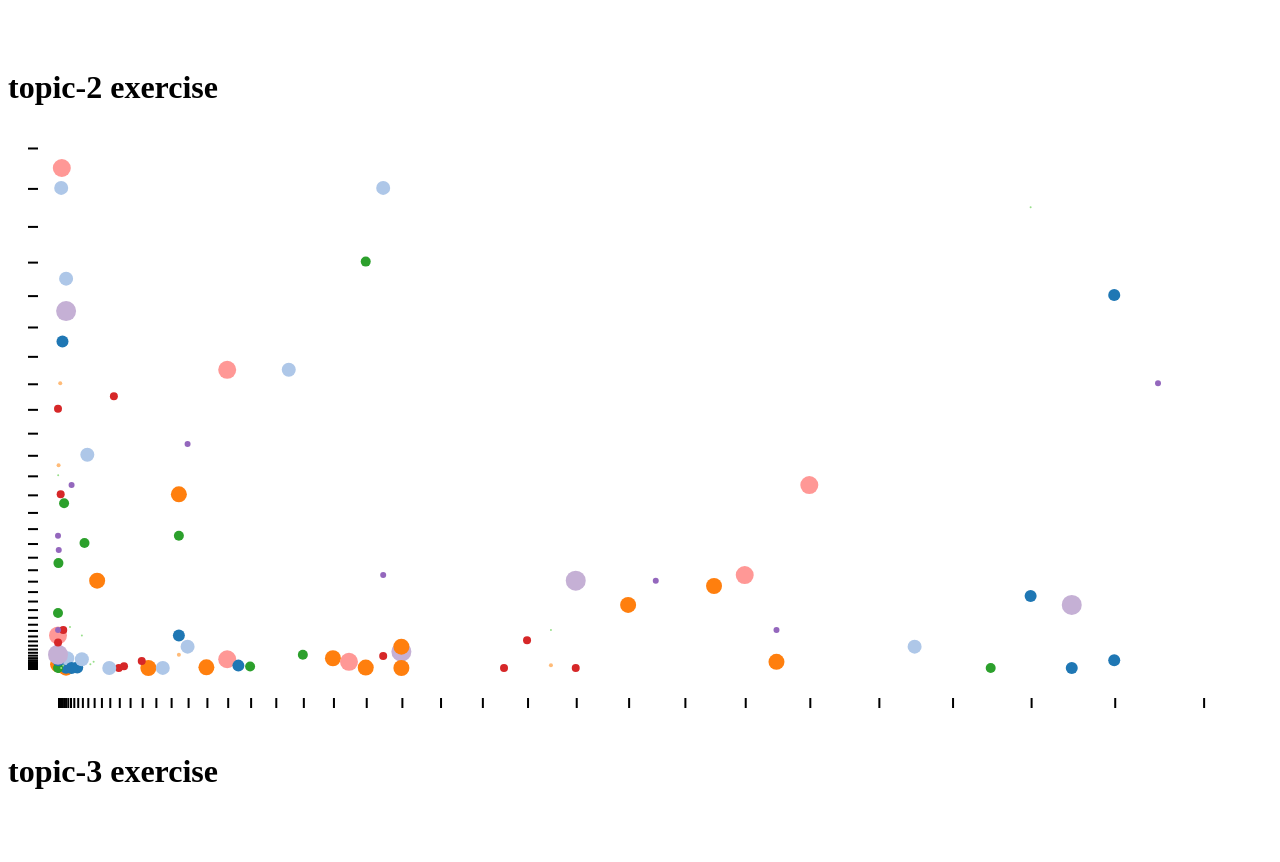
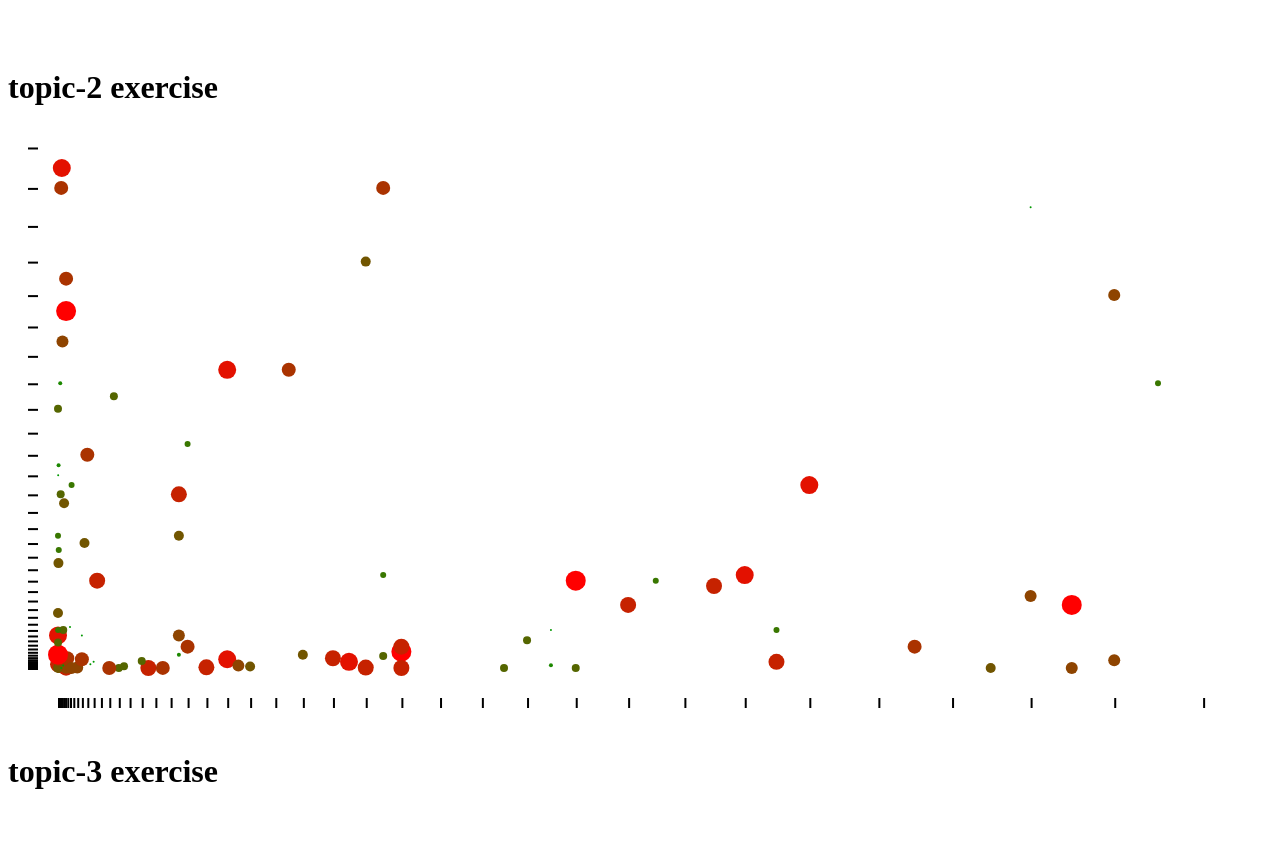
Before and after one commit to mbilab/summer2015, a plain HTML site: page lightning10/d3js/index.html in a window 1280 px wide. Shown: the part 720-1582 px from the top of the page. Drawn offline with Linux system fonts and the light colour scheme.

Commit message:
refine color function in d3js topic2 exercise

```diff
--- a/lightning10/d3js/index.html
+++ b/lightning10/d3js/index.html
@@ -69,7 +69,7 @@
 			});
 			// points
 			var v2 = d3.select('.s2').selectAll('.s2 circle').data(v);
-			var color = d3.scale.category20();
+			var color = d3.scale.linear().domain([1,10]).range(["#090","#f00"]);
 			v2.enter().append('circle').attr({
 				cx: function(d, i){ return x_axis(x[i]);},
 				cy: function(d, i){ return y_axis(y[i]);},
```
